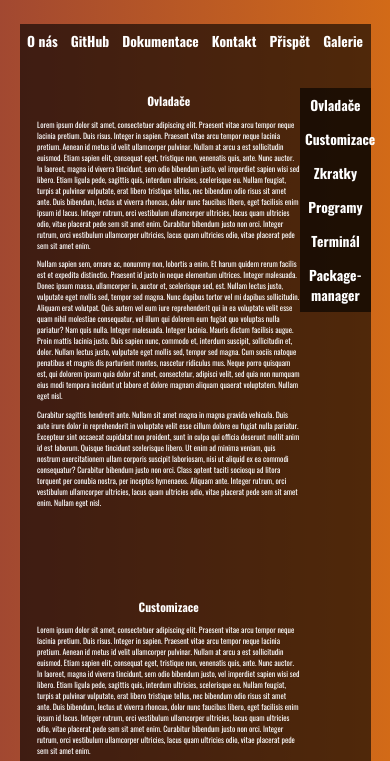
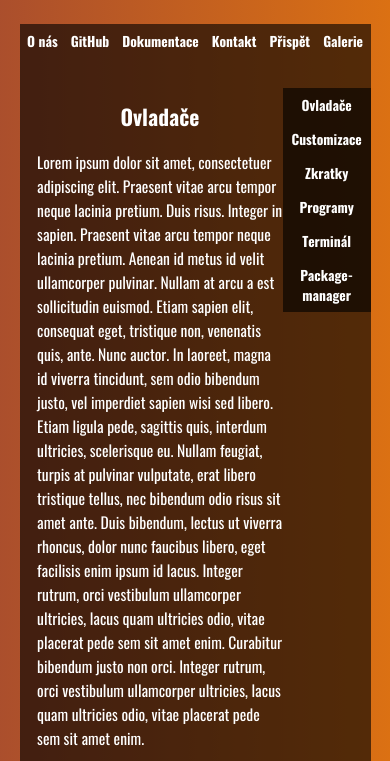
Before and after one commit to ZapadniLes/polaris.github.io, a plain HTML site: page dokumentace.html in a window 390 px wide. Shown: the part 78-839 px from the top of the page. Drawn offline with Linux system fonts and the light colour scheme.

Commit message:
modified:   styles/style-dokumentace.css

```diff
--- a/styles/style-dokumentace.css
+++ b/styles/style-dokumentace.css
@@ -146,6 +146,18 @@ a{
         font-size: 3.5vw;
     }
 
+    .pole h2{
+      font-size: 5.5vw;
+      margin-right: 25%;
+    }
+    .pole p{
+      font-size: 4vw;
+      margin-right:25% ;
+    }
+    .dokumentace{
+      width: 25%;
+    }
+
   }
 
 @-webkit-keyframes Animation1 {
```
